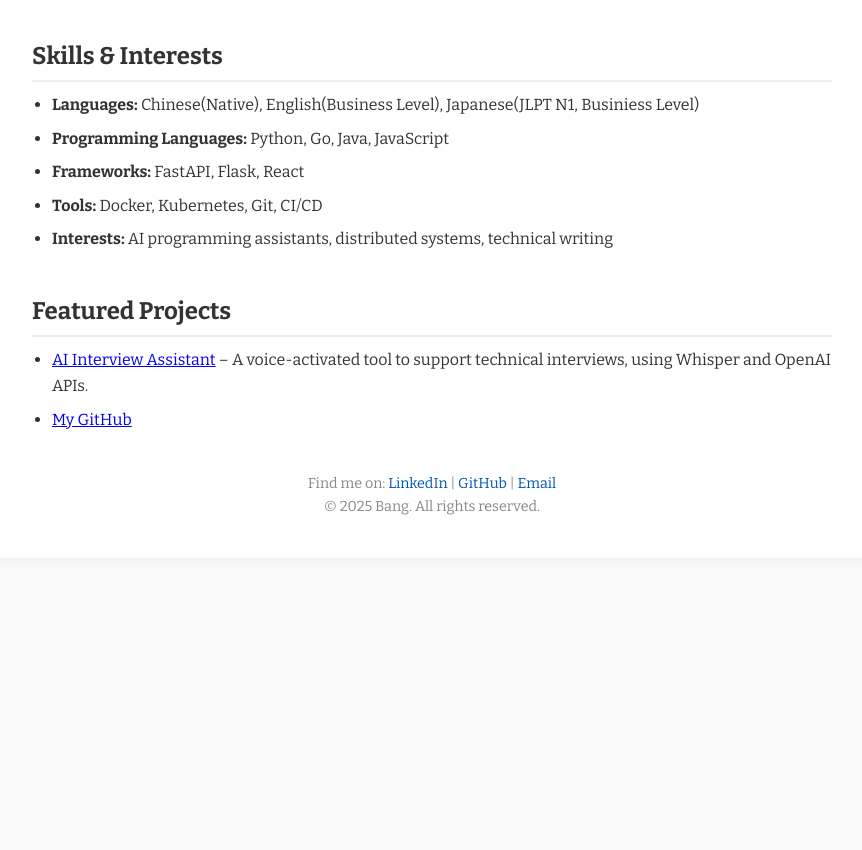
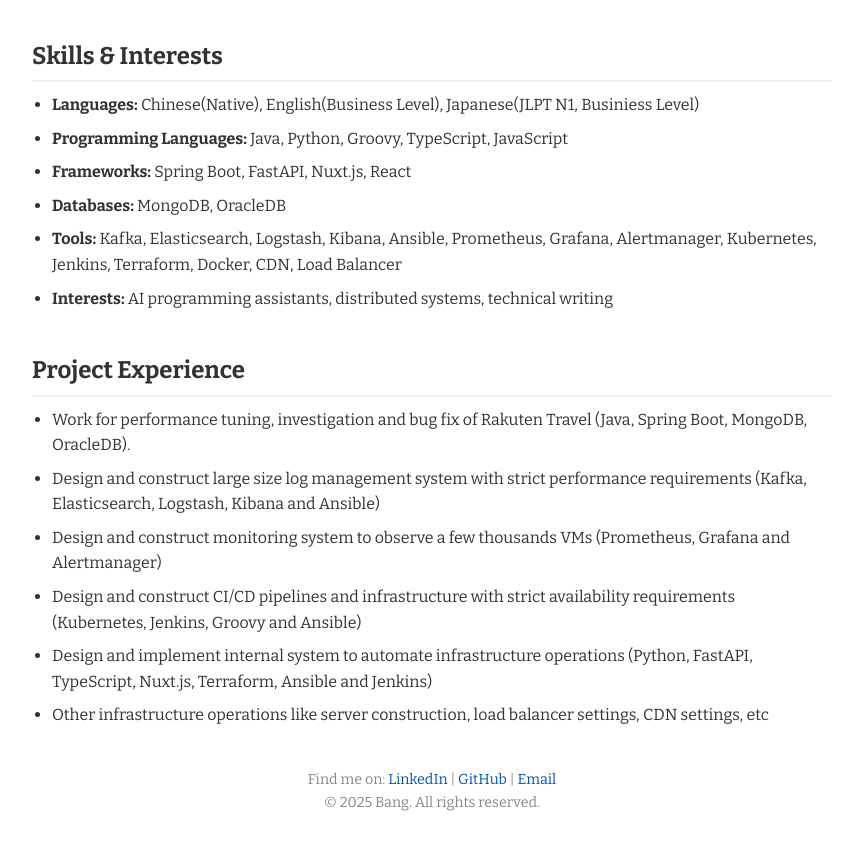
Before and after one commit to Mr-Bang/SelfIntroPage, a plain HTML site: page index.html in a window 1280 px wide. Shown: the part 508-1358 px from the top of the page, without its empty margins (208-1070 px from the left). Before the commit the page ends 1086 px from the top, so only its background shows below. Drawn offline with nearby package versions, Linux system fonts and the light colour scheme.

Commit message:
Update index.html

```diff
--- a/index.html
+++ b/index.html
@@ -26,7 +26,7 @@
     <div class="wrap">
       <header id="header">
         <h1><a href="/">Yin Weibang</a></h1>
-        <p id="subtitle">Backend Engineer | AI Enthusiast | Based in Japan</p>
+        <p id="subtitle">SDE | SRE | AI Enthusiast | Based in Tokyo</p>
 
         <nav>
           <ul>
@@ -58,30 +58,40 @@
           <h2 id="skillsHeadingJp" style="display:none;">スキルと興味</h2>
           <ul id="skillsListEn">
             <li><strong>Languages:</strong> Chinese(Native), English(Business Level), Japanese(JLPT N1, Businiess Level)</li>
-            <li><strong>Programming Languages:</strong> Python, Go, Java, JavaScript</li>
-            <li><strong>Frameworks:</strong> FastAPI, Flask, React</li>
-            <li><strong>Tools:</strong> Docker, Kubernetes, Git, CI/CD</li>
+            <li><strong>Programming Languages:</strong> Java, Python, Groovy, TypeScript, JavaScript</li>
+            <li><strong>Frameworks:</strong> Spring Boot, FastAPI, Nuxt.js, React</li>
+            <li><strong>Databases:</strong> MongoDB, OracleDB</li>
+            <li><strong>Tools:</strong> Kafka, Elasticsearch, Logstash, Kibana, Ansible, Prometheus, Grafana, Alertmanager, Kubernetes, Jenkins, Terraform, Docker, CDN, Load Balancer</li>
             <li><strong>Interests:</strong> AI programming assistants, distributed systems, technical writing</li>
           </ul>
           <ul id="skillsListJp" style="display:none;">
-            <li><strong>使用言語:</strong> Python, Go, JavaScript</li>
-            <li><strong>フレームワーク:</strong> FastAPI, Flask, React</li>
-            <li><strong>ツール:</strong> Docker, Kubernetes, Git, CI/CD</li>
+            <li><strong>使用言語:</strong> Java, Python, Groovy, TypeScript, JavaScript</li>
+            <li><strong>フレームワーク:</strong> Spring Boot, FastAPI, Nuxt.js, React</li>
+            <li><strong>データベース:</strong> MongoDB, OracleDB</li>
+            <li><strong>ツール:</strong> Kafka, Elasticsearch, Logstash, Kibana, Ansible, Prometheus, Grafana, Alertmanager, Kubernetes, Jenkins, Terraform, Docker, CDN, Load Balancer</li>
             <li><strong>興味:</strong> AIプログラミングアシスタント、分散システム、技術文書作成</li>
           </ul>
         </section>
 
         <section>
-          <h2 id="projectsHeadingEn">Featured Projects</h2>
-          <h2 id="projectsHeadingJp" style="display:none;">代表的なプロジェクト</h2>
+          <h2 id="projectsHeadingEn">Project Experience</h2>
+          <h2 id="projectsHeadingJp" style="display:none;">プロジェクト経験</h2>
           <ul id="projectsListEn">
-            <li><a href="/projects/ai-interview-assistant">AI Interview Assistant</a> – A voice-activated tool to support technical interviews, using Whisper and OpenAI APIs.</li>
-            <li><a href="https://github.com/Mr-Bang" target="_blank">My GitHub</a></li>
+            <li>Work for performance tuning, investigation and bug fix of Rakuten Travel (Java, Spring Boot, MongoDB, OracleDB).</li>
+            <li> Design and construct large size log management system with strict performance requirements (Kafka, Elasticsearch, Logstash, Kibana and Ansible)</li>
+            <li>Design and construct monitoring system to observe a few thousands VMs (Prometheus, Grafana and Alertmanager)</li>
+            <li>Design and construct CI/CD pipelines and infrastructure with strict availability requirements (Kubernetes, Jenkins, Groovy and Ansible)</li>
+            <li>Design and implement internal system to automate infrastructure operations (Python, FastAPI, TypeScript, Nuxt.js, Terraform, Ansible and Jenkins)</li>
+            <li>Other infrastructure operations like server construction, load balancer settings, CDN settings, etc</li>
           </ul>
           <ul id="projectsListJp" style="display:none;">
-            <li><a href="/projects/ai-interview-assistant">AI 面接アシスタント</a> – Whisper と OpenAI API を使用して、音声で技術面接をサポートするツール。</li>
-            <li><a href="https://github.com/yourusername/someproject" target="_blank">GitHub プロジェクト</a></li>
-          </ul>
+            <li>楽天トラベルのパフォーマンスチューニング、調査、バグ修正（Java、Spring Boot、MongoDB、OracleDB）</li>
+            <li>厳格なパフォーマンス要件を持つ大規模ログ管理システムの設計と構築（Kafka、Elasticsearch、Logstash、Kibana、Ansible）</li>
+            <li>数千台のVMを監視する監視システムの設計と構築（Prometheus、Grafana、Alertmanager）</li>
+            <li>厳格な可用性要件を持つCI/CDパイプラインとインフラの設計と構築（Kubernetes、Jenkins、Groovy、Ansible）</li>
+            <li>インフラ運用を自動化する内部システムの設計と実装（Python、FastAPI、TypeScript、Nuxt.js、Terraform、Ansible、Jenkins）</li>
+            <li>その他のインフラ運用（サーバー構築、ロードバランサー設定、CDN設定など）</li>
+            </ul>
         </section>
       </main>
 
```
